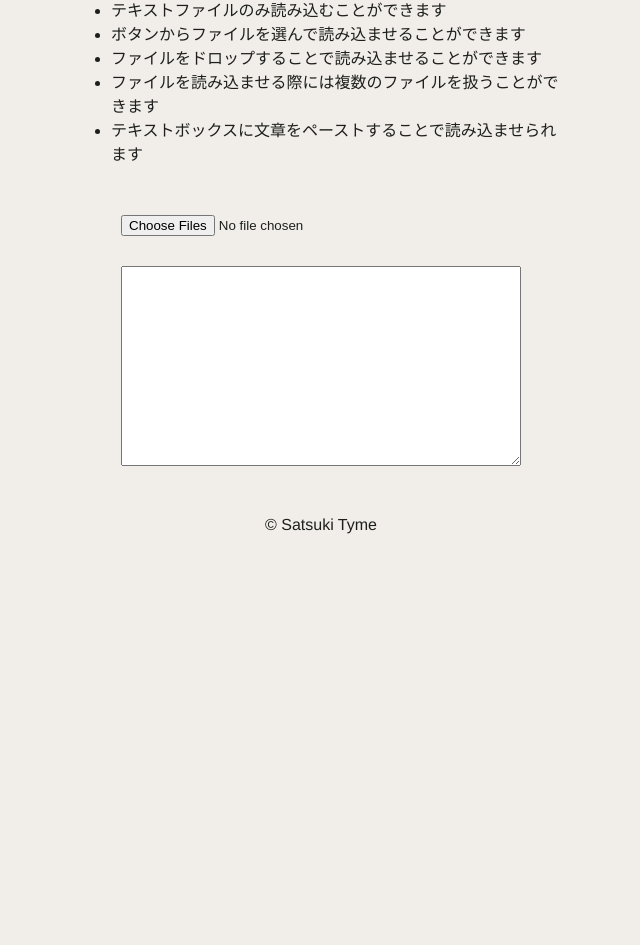
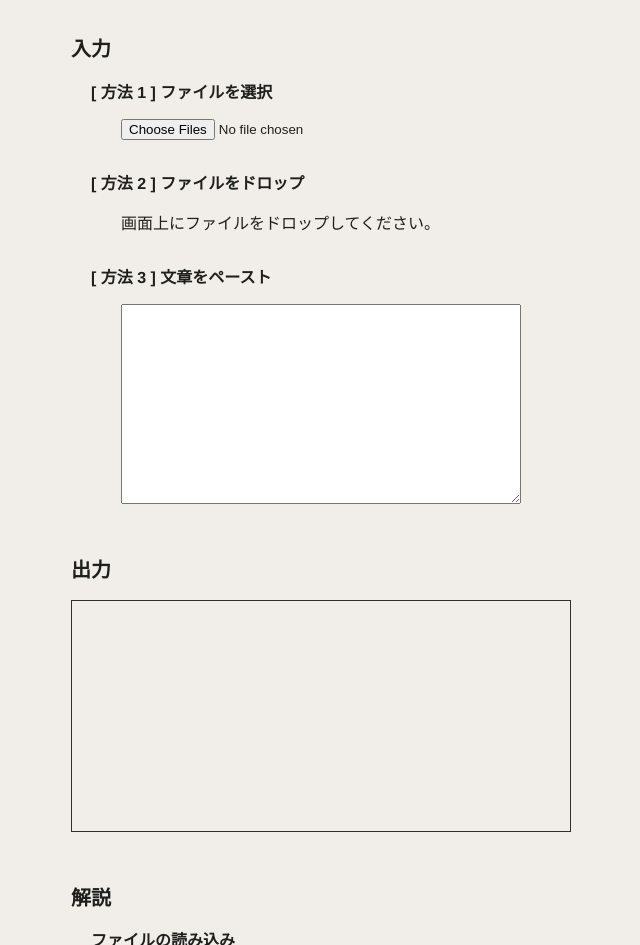
Before and after one commit to satsuki-thyme/wordcount.js, a plain HTML site: page index.html in a window 1280 px wide. Shown: the part 92-1037 px from the top of the page, without its empty margins (319-959 px from the left). Before the commit the page ends 800 px from the top, so only its background shows below. Drawn offline with Linux system fonts and the light colour scheme.

Commit message:
UIの改善

```diff
--- a/index.html
+++ b/index.html
@@ -96,14 +96,53 @@
       tfoot tr:first-child th {
         border-top-width: 1px;
       }
-      #page-header {
-        text-align: center;
-      }
       section {
         max-width: 500px;
         margin: auto;
       }
+      section section {
+        margin-left: 20px;
+      }
+      section section section {
+        margin-left: 40px;
+      }
       section + section {
+        margin-top: 50px;
+      }
+      section section + section {
+        margin-top: 30px;
+      }
+      section section section + section {
+        margin-top: 10px;
+      }
+      section p,
+      section ul,
+      section ol,
+      section input,
+      section textarea {
+        margin-left: 30px;
+      }
+      h1 {
+        font-size: 26px;
+      }
+      h2 {
+        font-size: 20px;
+      }
+      h3 {
+        font-size: 16px;
+      }
+      ul,
+      ol {
+        padding-left: 1.5em;
+      }
+      #page-header {
+        padding-top: 26px;
+        text-align: center;
+      }
+      #page-main {
+        margin-top: 45px;
+      }
+      #page-footer {
         margin-top: 50px;
       }
       #container {
@@ -113,18 +152,18 @@
       #page-footer {
         text-align: center;
       }
-      .area-separator {
-        max-width: 400px;
-        margin: auto;
-      }
       #textarea {
         display: block;
         width: 100%;
         height: 200px;
         max-width: 400px;
-        margin: 30px auto;
         padding: 10px;
         box-sizing: border-box;
+      }
+      #table-stage {
+        min-height: 200px;
+        padding: 15px;
+        border: 1px solid var(--dark-1)
       }
       .file-name {
         text-align: left;
@@ -250,25 +289,49 @@
       <header id="page-header">
         <h1 id="page-title">ネット小説の文字数カウンター</h1>
       </header>
-      <main>
+      <main id="page-main">
+        <section id="input-area">
+          <h2>入力</h2>
+          <section>
+            <h3>[ 方法 1 ] ファイルを選択</h3>
+            <input id="input" type="file" multiple>
+          </section>
+          <section>
+            <h3>[ 方法 2 ] ファイルをドロップ</h3>
+            <p>画面上にファイルをドロップしてください。</p>
+          </section>
+          <section>
+            <h3>[ 方法 3 ] 文章をペースト</h3>
+            <textarea id="textarea"></textarea>
+          </section>
+        </section>
+        <section>
+          <h2>出力</h2>
+          <div id="table-stage"></div>
+        </section>
         <section id="description">
+          <h2>解説</h2>
+          <section>
+            <h3>ファイルの読み込み</h3>
             <ul>
               <li>テキストファイルのみ読み込むことができます</li>
               <li>ボタンからファイルを選んで読み込ませることができます</li>
               <li>ファイルをドロップすることで読み込ませることができます</li>
               <li>ファイルを読み込ませる際には複数のファイルを扱うことができます</li>
+            </ul>
+          </section>
+          <section>
+            <h3>文章のペースト</h3>
+            <ul>
               <li>テキストボックスに文章をペーストすることで読み込ませられます</li>
             </ul>
           </section>
-        <section id="input-area">
-          <div class="area-separator">
-            <input id="input" type="file" multiple>
-          </div>
-          <div class="area-separator">
-            <textarea id="textarea"></textarea>
-          </div>
+          <section>
+            <h3>全般のこと</h3>
+            <ul>
+              <li>ルビは数えません</li>
+            </ul>
           </section>
-        <section id="table-stage">
         </section>
       </main>
       <footer id="page-footer">
```
Lines whose indentation alone changed are shown as unchanged.
